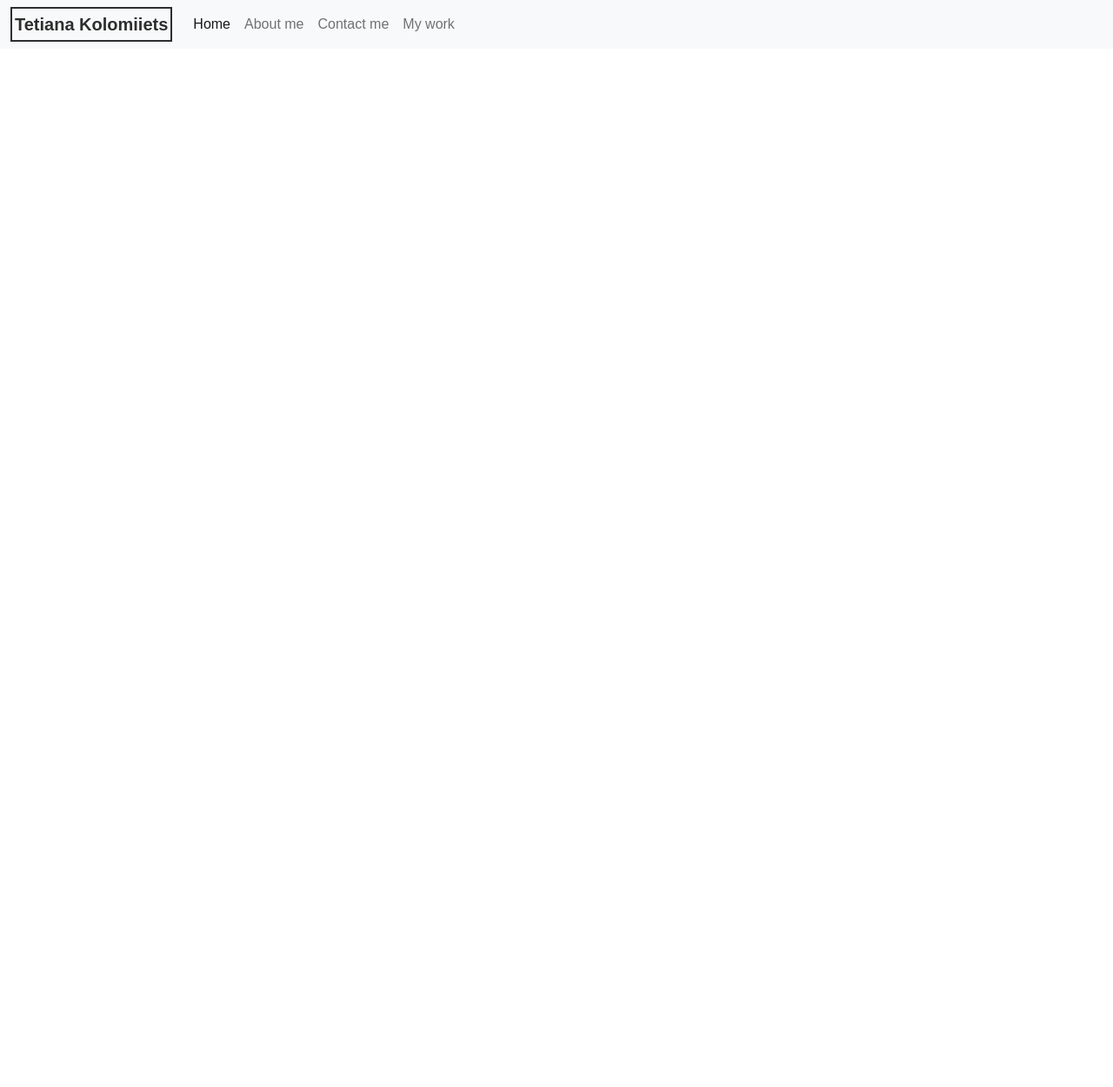
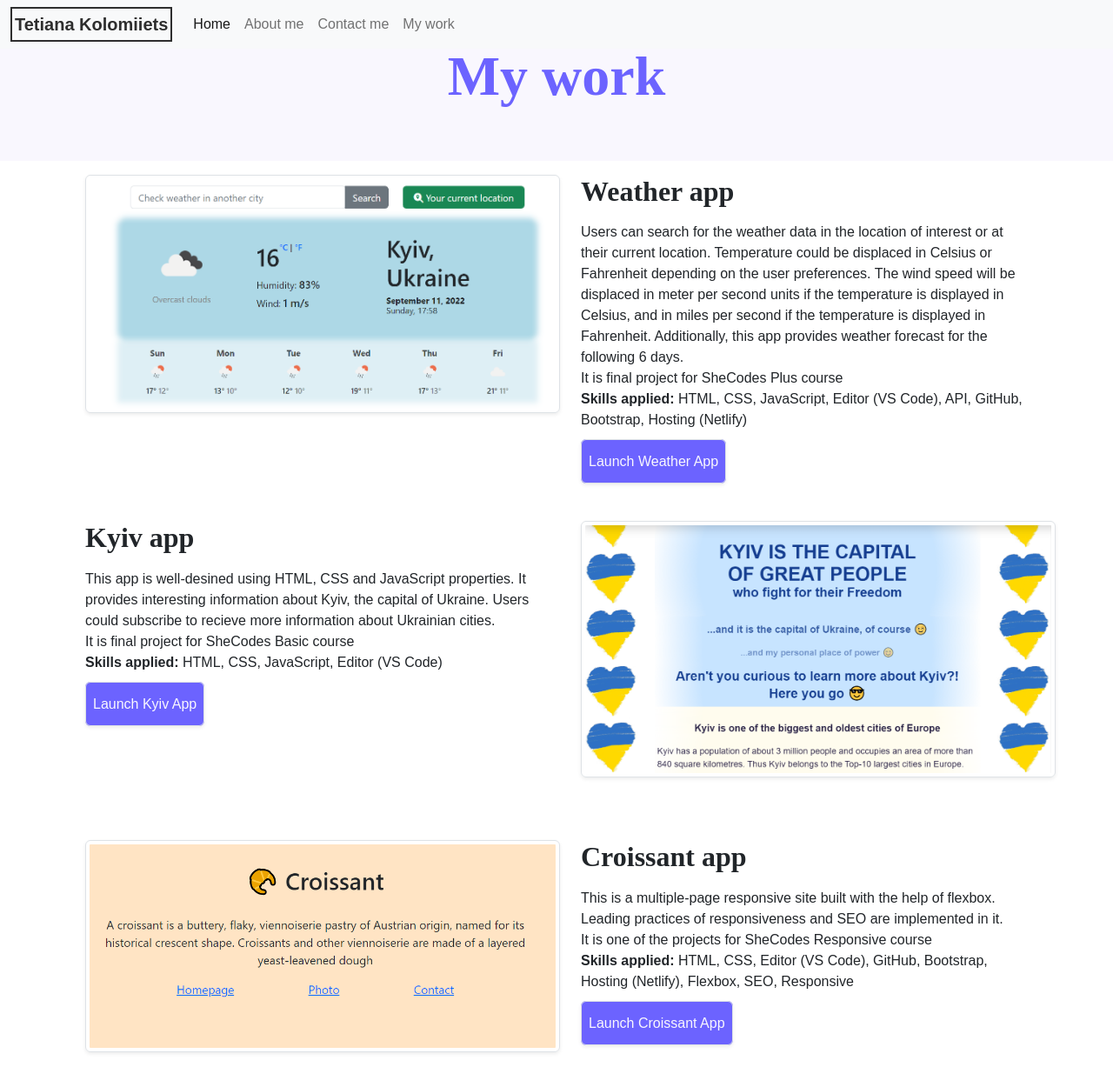
Before and after one commit to BlueVioletTeti/Personal-page-my-portfolio, a plain HTML site: page work.html in a window 1280 px wide. Shown: the whole page at 87% size. Before the commit the page ends 800 px from the top, so only its background shows below. Drawn offline with nearby package versions, Linux system fonts and the light colour scheme.

Commit message:
Added My work page

```diff
--- a/src/styles.css
+++ b/src/styles.css
@@ -55,6 +55,30 @@ p {
   opacity: 90%;
   padding: 3px;
 }
+.see-all-projects {
+  text-align: center;
+  padding: 30px;
+  display: block;
+  margin: 0 auto;
+  background-color: #f9f7fe;
+  text-transform: uppercase;
+}
+
+.see-all-projects a {
+  color: #6c63ff;
+  background-color: #f9f7fe;
+  border-color: #6c63ff;
+  border: 3px;
+  box-shadow: #6c63ff;
+}
+.see-all-projects a:hover {
+  background-color: #6c63ff;
+  border-color: #6c63ff;
+  color: #f9f7fe;
+  box-shadow: #6c63ff;
+  opacity: 50%;
+}
+
 @media (max-width: 576px) {
   img {
     display: none;
--- a/work.html
+++ b/work.html
@@ -64,6 +64,97 @@
         </div>
       </div>
     </nav>
+    <div class="hero">
+      <h1>My work</h1>
+    </div>
+
+    <div class="container">
+      <div class="row project-place">
+        <div class="col-sm-6">
+          <img
+            src="/pictures/Weather app pic.png"
+            class="img-fluid border rounded p-1 shadow-sm m-3"
+            alt="Weather project picture"
+          />
+        </div>
+        <div class="col-sm-6">
+          <h2 class="m-3 text-start">Weather app</h2>
+          <p class="m-3 mb-4 text-start">
+            Users can search for the weather data in the location of interest or
+            at their current location. Temperature could be displaced in Celsius
+            or Fahrenheit depending on the user preferences. The wind speed will
+            be displaced in meter per second units if the temperature is
+            displayed in Celsius, and in miles per second if the temperature is
+            displayed in Fahrenheit. Additionally, this app provides weather
+            forecast for the following 6 days.<br />
+            It is final project for SheCodes Plus course<br />
+            <strong>Skills applied:</strong> HTML, CSS, JavaScript, Editor (VS
+            Code), API, GitHub, Bootstrap, Hosting (Netlify)
+          </p>
+          <a
+            href="https://majestic-moonbeam-1c471f.netlify.app/"
+            class="border rounded p-2 shadow-sm m-3 pt-3 pb-3 text-decoration-none btn-my-style"
+            target="_blank"
+            >Launch Weather App</a
+          >
+        </div>
+      </div>
+      <div class="row project-place">
+        <div class="col-sm-6">
+          <h2 class="m-3 text-start">Kyiv app</h2>
+          <p class="m-3 mb-4 text-start">
+            This app is well-desined using HTML, CSS and JavaScript properties.
+            It provides interesting information about Kyiv, the capital of
+            Ukraine. Users could subscribe to recieve more information about
+            Ukrainian cities.<br />
+            It is final project for SheCodes Basic course<br />
+            <strong>Skills applied:</strong> HTML, CSS, JavaScript, Editor (VS
+            Code)
+          </p>
+          <a
+            href="https://www.shecodes.io/workshops/shecodes-basics-2ad76f6c-e6f8-48c6-9ce6-2bc892fc5e05/projects/903063"
+            class="border rounded p-2 shadow-sm m-3 pt-3 pb-3 text-decoration-none btn-my-style"
+            target="_blank"
+            >Launch Kyiv App</a
+          >
+        </div>
+        <div class="col-sm-6">
+          <img
+            src="/pictures/Kyiv app pic.png"
+            class="img-fluid border rounded shadow-sm p-1 m-3"
+            alt="Kyiv project picture"
+          />
+        </div>
+      </div>
+      <div class="row project-place">
+        <div class="col-sm-6">
+          <img
+            src="/pictures/Croissant app pic.png"
+            class="img-fluid border rounded shadow-sm p-1 m-3"
+            alt="Croissant project picture"
+          />
+        </div>
+        <div class="col-sm-6">
+          <h2 class="m-3 text-start">Croissant app</h2>
+          <p class="m-3 mb-4 text-start">
+            This is a multiple-page responsive site built with the help of
+            flexbox. Leading practices of responsiveness and SEO are implemented
+            in it.<br />
+            It is one of the projects for SheCodes Responsive course<br />
+
+            <strong>Skills applied:</strong> HTML, CSS, Editor (VS Code),
+            GitHub, Bootstrap, Hosting (Netlify), Flexbox, SEO, Responsive
+          </p>
+          <a
+            href="https://magenta-concha-f72cca.netlify.app/"
+            class="border rounded p-2 shadow-sm m-3 pt-3 pb-3 text-decoration-none btn-my-style"
+            target="_blank"
+            >Launch Croissant App</a
+          >
+        </div>
+      </div>
+    </div>
+
     <script
       src="https://cdn.jsdelivr.net/npm/bootstrap@5.2.0/dist/js/bootstrap.bundle.min.js"
       integrity="sha384-A3rJD856KowSb7dwlZdYEkO39Gagi7vIsF0jrRAoQmDKKtQBHUuLZ9AsSv4jD4Xa"
```
Also changed, not shown: index.html (+7 -0 lines).
